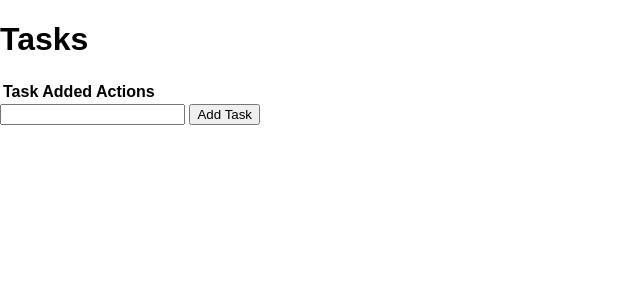
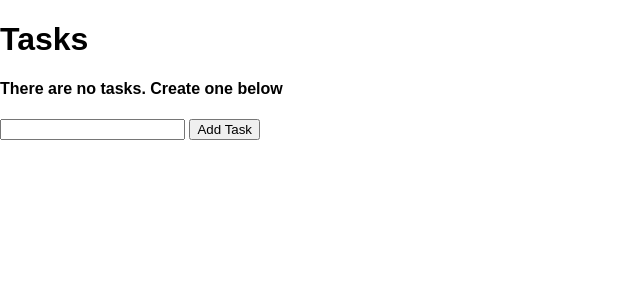
Before and after one commit to youngrokkim2017/flask_crud_todo, a Flask app: page / in a window 1280 px wide. Shown: the top 300 px of the page, without its empty margins (0-640 px from the left). Run offline with Flask 2, Linux system fonts and the light colour scheme; data that the repository does not hold is empty.

Commit message:
Add condition for checking if there are todos are not

```diff
--- a/templates/index.html
+++ b/templates/index.html
@@ -7,6 +7,11 @@
 {% block body %}
 <div class="content">
     <h1 class="header">Tasks</h1>
+
+    {% if tasks|length < 1 %}
+    <h4 class="header">There are no tasks. Create one below</h4>
+    {% else %}
+
     <table>
         <tr>
             <th>Task</th>
@@ -25,6 +30,7 @@
             </tr>
         {% endfor %}
     </table>
+    {% endif %}
 
     <form action="/" method="POST">
         <input type="text" name="content" id="content" />
```
